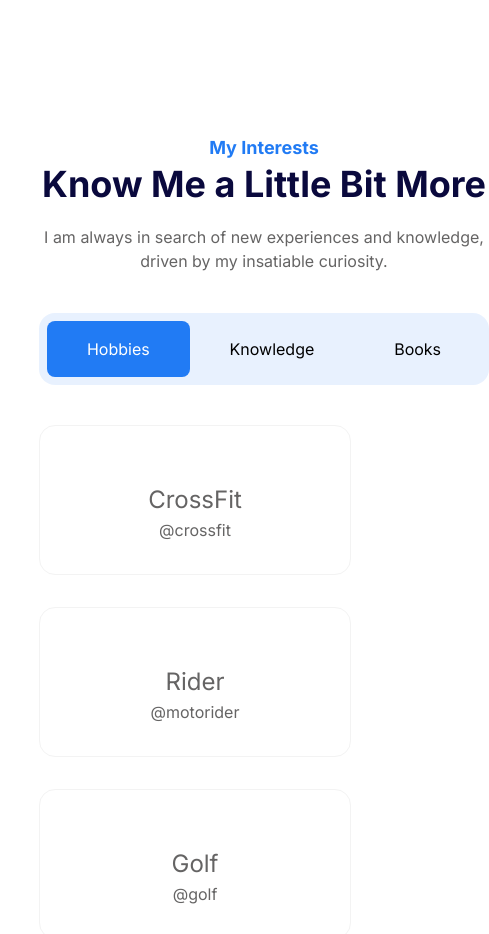
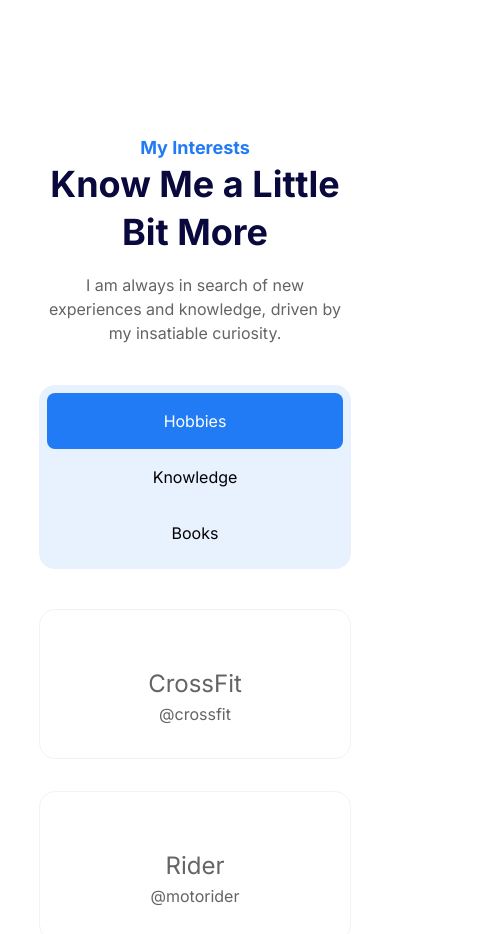
Before and after one commit to Igna24/portfolioIgnacio, a website built with Vite: page index.html in a window 390 px wide. Shown: the part 5860-6794 px from the top of the page, 489 px wide, since content can reach past the window. Built offline with nearby package versions, Linux system fonts and the light colour scheme; files whose address does not match are found by name.

Commit message:
fixing interests

```diff
--- a/sass/layouts/_interests.scss
+++ b/sass/layouts/_interests.scss
@@ -1,4 +1,3 @@
-
 .team {
   margin-bottom: 5rem;
 }
@@ -50,7 +49,9 @@
   text-align: center;
   border: solid 1px #f3f3f3;
   border-radius: 1rem;
-  transition: box-shadow 200ms ease-in-out, transform 200ms ease-in-out;
+  transition:
+    box-shadow 200ms ease-in-out,
+    transform 200ms ease-in-out;
   padding: 2rem;
 }
 
@@ -86,9 +87,16 @@
   font-size: 1.5rem;
 }
 
-@media screen and (max-width: 600px){
-  .team__members{
+@media screen and (max-width: 600px) {
+  .team__content {
+    width: 100%;
+  }
+  .team__members {
     display: flex;
     flex-direction: column;
   }
+  .team__tabs {
+    flex-direction: column;
+    width: 100%;
+  }
 }
```
Also changed, not shown: styles.css, 1 other file.
